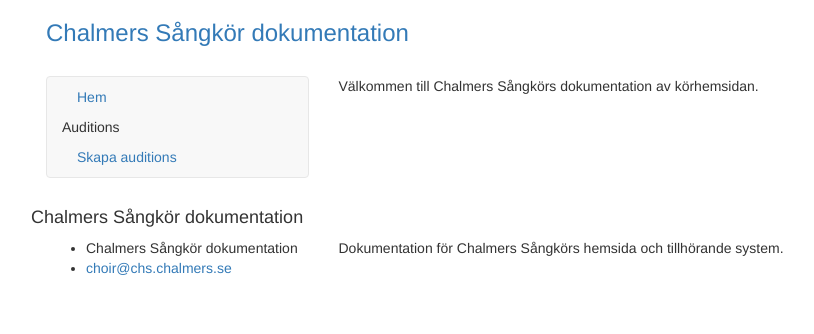
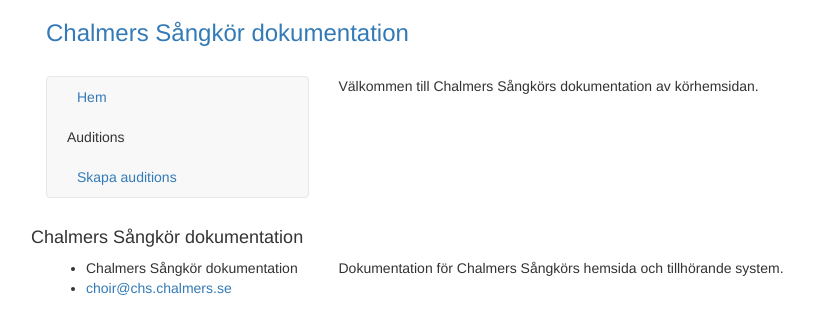
Before and after one commit to chalmers-choir/chalmers-choir.github.io, a Jekyll site: the page built from index.md, in a window 1280 px wide. Shown: the top 334 px of the page, without its empty margins (24-838 px from the left). Built offline with Jekyll 4.4.1, drawn with Linux system fonts in a browser that asks for light colours; nearby versions of some CDN libraries.

Commit message:
Margin på kategorier.

```diff
--- a/_sass/_layout.scss
+++ b/_sass/_layout.scss
@@ -4,3 +4,10 @@
 #header {
   margin-bottom: 20px;
 }
+
+/**
+ * Navigation
+ */
+ .nav-header {
+  margin: 10px 5px;
+ }
```
